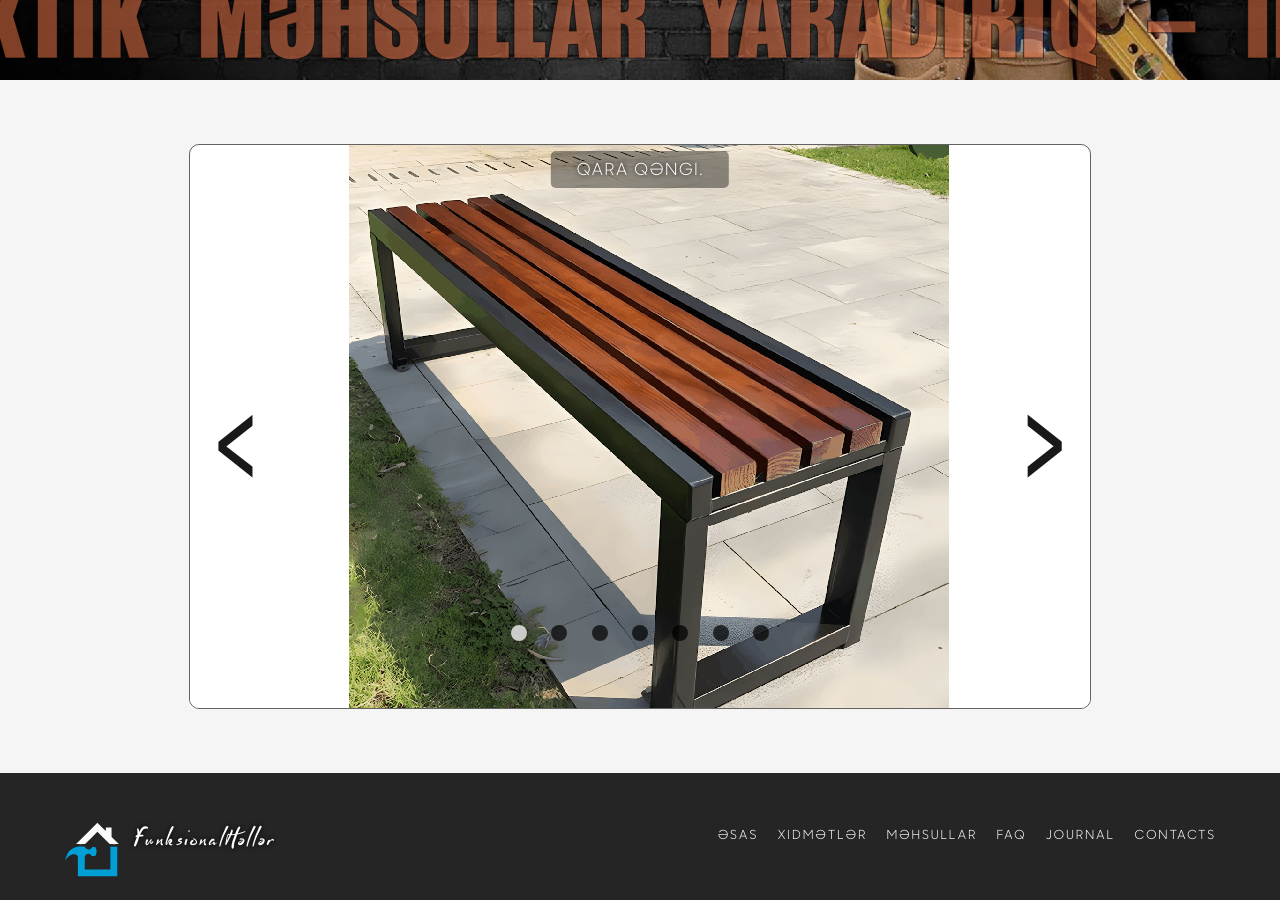
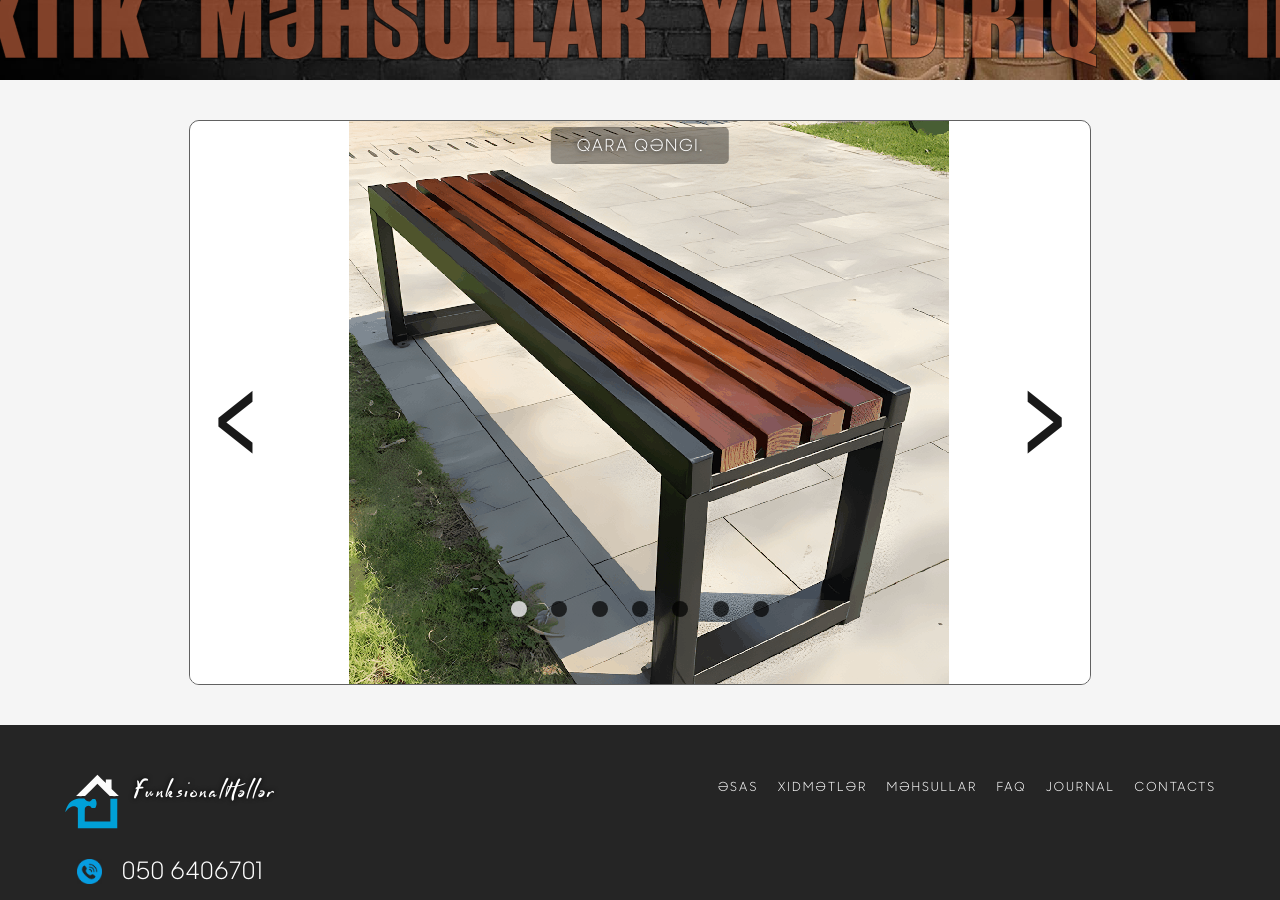
Before and after one commit to rovsenhuseynov/Solutions-for-comfort, a React (Create React App) app: page /bench in a window 1280 px wide. Shown: the part 720-1620 px from the top of the page. Built offline with nearby package versions, Linux system fonts and the light colour scheme.

Commit message:
коррекция - Bench

```diff
--- a/src/pages/Products/Bench/Bench.js
+++ b/src/pages/Products/Bench/Bench.js
@@ -5,7 +5,6 @@ import benchImg4 from "../../../assets/img/bench/bench_Img_4.png";
 import benchImg5 from "../../../assets/img/bench/bench_Img_5.png";
 import benchImg6 from "../../../assets/img/bench/bench_Img_6.jpg";
 import benchImg7 from "../../../assets/img/bench/bench_Img_7.png";
-
 
 const BenchData = [
   {
@@ -49,9 +48,9 @@ const BenchData = [
   {
     src: benchImg7,
     alt: "slide 7",
-    id: "six",
+    id: "seven",
     context: "ağ qəngi.",
-  }
+  },
 ];
 
 export default BenchData;
--- a/src/pages/Products/Bench/Bench.scss
+++ b/src/pages/Products/Bench/Bench.scss
@@ -1,4 +1,4 @@
-.bench-section{
-    margin-block: 5vw;
-    margin-inline: 1vw;
+.bench-section {
+  margin-block: 5vh;
+  margin-inline: 1vw;
 }
```
